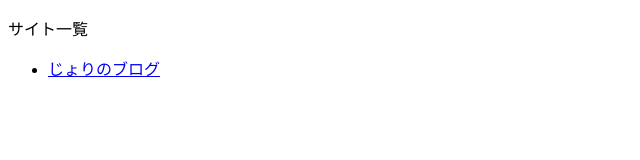
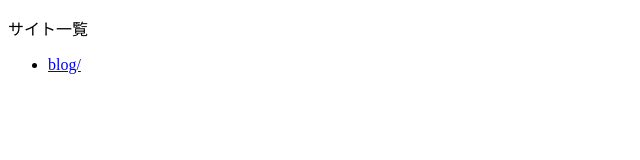
Before and after one commit to jollyo7/jollyo7.github.io, a plain HTML site: page index.html in a window 1280 px wide. Shown: the whole page, without its empty margins (0-640 px from the left). Drawn offline with Linux system fonts and the light colour scheme.

Commit message:
リンクの書き繰りを変更

```diff
--- a/index.html
+++ b/index.html
@@ -9,7 +9,7 @@
 		<main>
 			<p>サイト一覧</p>
 			<ul>
-				<li><a href="https://jollyo7.github.io/blog/">じょりのブログ</a></li>
+				<li><a href="blog/">blog/</a></li>
 			</ul>
 		</main>
 	</body>
```
